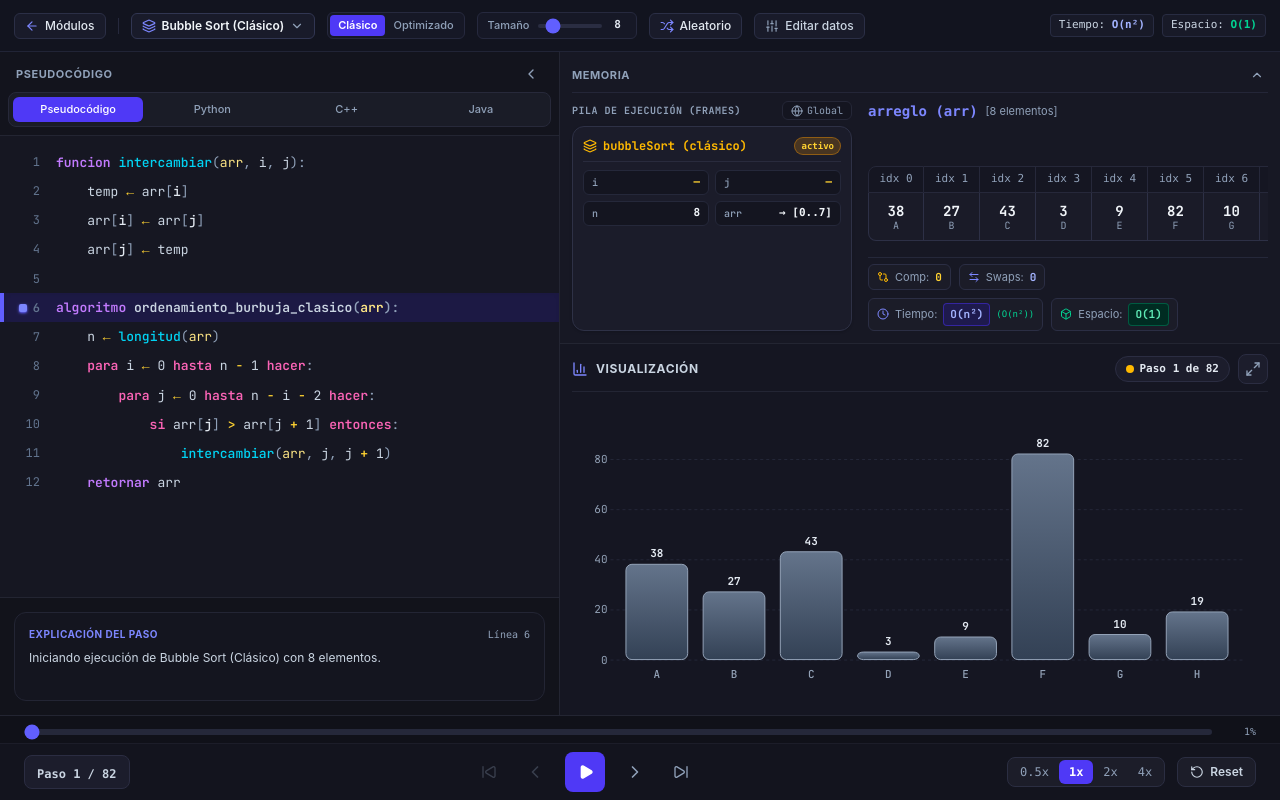
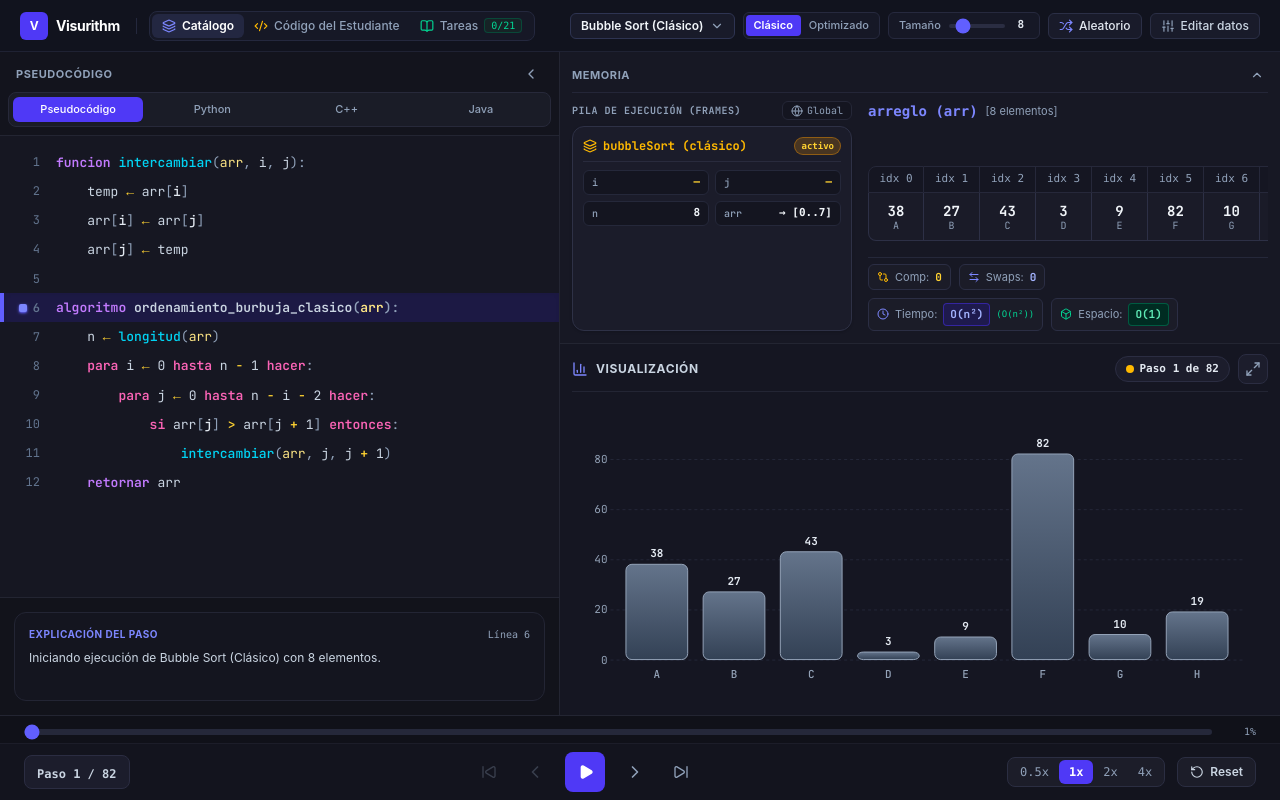
Before and after one commit to 1Keyarga/algoritmia-visualizer, a React (Vite) app: page / in a window 1280 px wide. Both pictures are taken after a click on the button "Continuar aprendizaje". Built offline with nearby package versions, Linux system fonts and the light colour scheme.

Commit message:
v23.0
Separación del producto del Home

```diff
--- a/index.html
+++ b/index.html
@@ -4,7 +4,7 @@
     <meta charset="UTF-8" />
     <link rel="icon" type="image/svg+xml" href="/favicon.svg" />
     <meta name="viewport" content="width=device-width, initial-scale=1.0" />
-    <title>Visualizador Interactivo de Algoritmos</title>
+    <title>Visurithm — Visualizador Interactivo de Algoritmos</title>
     <link rel="preconnect" href="https://fonts.googleapis.com">
     <link rel="preconnect" href="https://fonts.gstatic.com" crossorigin>
     <link href="https://fonts.googleapis.com/css2?family=Inter:wght@400;500;600;700&family=JetBrains+Mono:wght@400;500;600;700&display=swap" rel="stylesheet">
--- a/src/App.tsx
+++ b/src/App.tsx
@@ -179,10 +179,35 @@ export function App() {
     }
   };
 
-  // CAPA PRINCIPAL: Selección de Módulo
+  const handleNavigateModule = (targetModule: AppModule) => {
+    if (targetModule === 'home') {
+      setIsPredictionModeActive(false);
+      setActiveModule('home');
+    } else if (targetModule === 'algorithms') {
+      if (selectedAlgorithm.id === 'custom-ast') {
+        setSelectedAlgorithm(ALGORITHMS_CATALOG[0]);
+      }
+      setIsPredictionModeActive(false);
+      setActiveModule('algorithms');
+      playback.reset();
+    } else if (targetModule === 'student_code') {
+      setSelectedAlgorithm(CUSTOM_AST_METADATA);
+      setIsPredictionModeActive(false);
+      setActiveModule('student_code');
+      playback.reset();
+    } else if (targetModule === 'guided_tasks') {
+      if (selectedAlgorithm.id === 'custom-ast') {
+        setSelectedAlgorithm(ALGORITHMS_CATALOG[0]);
+      }
+      setActiveModule('guided_tasks');
+      playback.reset();
+    }
+  };
+
+  // PORTADA DE INICIO (separada del entorno de trabajo para futuro login de estudiantes)
   if (activeModule === 'home') {
     return (
-      <div className="flex flex-col h-full w-full min-h-0 bg-[#111217] text-slate-100 font-sans">
+      <div className="flex flex-col h-full w-full min-h-0 bg-[#0d0e16] text-slate-100 font-sans">
         <HomeHub
           onEnterAlgorithmsModule={initialAlgo => {
             const target = initialAlgo || ALGORITHMS_CATALOG[0];
@@ -194,16 +219,8 @@ export function App() {
             setActiveModule('algorithms');
             playback.reset();
           }}
-          onEnterStudentCodeModule={() => {
-            setSelectedAlgorithm(CUSTOM_AST_METADATA);
-            setIsPredictionModeActive(false);
-            setActiveModule('student_code');
-            playback.reset();
-          }}
-          onEnterGuidedTasksModule={() => {
-            setActiveModule('guided_tasks');
-            playback.reset();
-          }}
+          onEnterStudentCodeModule={() => handleNavigateModule('student_code')}
+          onEnterGuidedTasksModule={() => handleNavigateModule('guided_tasks')}
           completedTasksCount={completedTaskIds.length}
         />
       </div>
@@ -217,13 +234,10 @@ export function App() {
 
   return (
     <div className="flex flex-col h-full w-full min-h-0 bg-[#111217] text-slate-100 font-sans">
-      {/* Barra de navegación dedicada exclusivamente al módulo activo */}
+      {/* Barra única del entorno de trabajo (Visurithm Workspace) */}
       <Navbar
         activeModule={activeModule}
-        onBackToHome={() => {
-          setIsPredictionModeActive(false);
-          setActiveModule('home');
-        }}
+        onNavigateModule={handleNavigateModule}
         selectedAlgorithm={selectedAlgorithm}
         onSelectAlgorithm={algo => {
           setSelectedAlgorithm(algo);
--- a/src/components/layout/HomeHub.tsx
+++ b/src/components/layout/HomeHub.tsx
@@ -81,47 +81,26 @@ export const HomeHub: React.FC<HomeHubProps> = ({
   }, []);
 
   const currentFrame = HERO_PREVIEW_FRAMES[frameIdx];
+  const uniqueCatalogAlgorithms = ALGORITHMS_CATALOG.filter(
+    algo => algo.id !== 'bubble-sort-classic'
+  );
 
   return (
     <div className="flex-1 flex flex-col min-h-0 bg-[#0d0e16] text-slate-100 overflow-y-auto select-none font-sans">
-      {/* Barra superior institucional sobria */}
-      <header className="h-14 bg-[#11131e] border-b border-[#1f2233] px-6 lg:px-12 flex items-center justify-between shrink-0">
-        <div className="flex items-center gap-3">
-          <div className="w-7 h-7 rounded-md bg-indigo-600 flex items-center justify-center text-white font-bold text-xs tracking-tight">
-            <span>VA</span>
+      {/* Contenedor central de Portada (independiente del workspace del producto) */}
+      <div className="flex-1 max-w-6xl w-full mx-auto px-6 lg:px-10 py-7 lg:py-9 flex flex-col justify-between gap-8">
+        {/* Identidad superior limpia de portada (sin barra de navegación) */}
+        <div className="flex items-center justify-between">
+          <div className="flex items-center gap-2.5">
+            <div className="w-7 h-7 rounded-md bg-indigo-600 flex items-center justify-center text-white font-bold text-xs tracking-tight">
+              <span>V</span>
+            </div>
+            <span className="text-sm font-bold tracking-tight text-white">Visurithm</span>
+            <span className="text-xs text-slate-500 hidden sm:inline">
+              · Visualizador Interactivo de Algoritmos
+            </span>
           </div>
-          <span className="text-xs font-semibold tracking-wide text-slate-200">
-            Visualizador Interactivo de Algoritmos
-          </span>
         </div>
-
-        <nav className="flex items-center gap-1 sm:gap-2">
-          <button
-            onClick={() => onEnterAlgorithmsModule()}
-            className="px-3 py-1.5 rounded-md text-xs font-medium text-slate-300 hover:text-white hover:bg-[#191c2c] transition-colors cursor-pointer"
-          >
-            Catálogo de Algoritmos
-          </button>
-          <button
-            onClick={onEnterStudentCodeModule}
-            className="px-3 py-1.5 rounded-md text-xs font-medium text-slate-300 hover:text-white hover:bg-[#191c2c] transition-colors cursor-pointer"
-          >
-            Código del Estudiante
-          </button>
-          <button
-            onClick={onEnterGuidedTasksModule}
-            className="px-3 py-1.5 rounded-md text-xs font-medium text-slate-300 hover:text-white hover:bg-[#191c2c] transition-colors flex items-center gap-1.5 cursor-pointer"
-          >
-            <span>Tareas Guiadas</span>
-            <span className="text-[10px] font-mono px-1.5 py-0.2 rounded bg-[#182628] text-emerald-400 border border-emerald-800/60">
-              {completedTasksCount}/21
-            </span>
-          </button>
-        </nav>
-      </header>
-
-      {/* Contenedor central */}
-      <div className="flex-1 max-w-6xl w-full mx-auto px-6 lg:px-10 py-8 lg:py-10 flex flex-col justify-between gap-9">
         {/* Sección principal */}
         <section className="grid grid-cols-1 lg:grid-cols-12 gap-8 lg:gap-10 items-center">
           {/* Columna izquierda */}
@@ -227,7 +206,9 @@ export const HomeHub: React.FC<HomeHubProps> = ({
                 <div className="w-8 h-8 rounded-lg bg-[#191d30] border border-[#292f4c] flex items-center justify-center text-indigo-400">
                   <Layers className="w-4 h-4" />
                 </div>
-                <span className="text-[11px] font-mono text-slate-400">8 algoritmos</span>
+                <span className="text-[11px] font-mono text-slate-400">
+                  {uniqueCatalogAlgorithms.length} algoritmos
+                </span>
               </div>
 
               <div>
@@ -239,7 +220,7 @@ export const HomeHub: React.FC<HomeHubProps> = ({
               </div>
 
               <div className="flex flex-wrap gap-1.5 pt-2 border-t border-[#1d2136]">
-                {ALGORITHMS_CATALOG.map(algo => (
+                {uniqueCatalogAlgorithms.map(algo => (
                   <button
                     key={algo.id}
                     onClick={() => onEnterAlgorithmsModule(algo)}
--- a/src/components/layout/Navbar.tsx
+++ b/src/components/layout/Navbar.tsx
@@ -9,13 +9,12 @@ import {
   Layers,
   Code2,
   BookOpen,
-  ArrowLeft,
 } from 'lucide-react';
 import { DatasetModal } from './DatasetModal';
 
 interface NavbarProps {
   activeModule: Exclude<AppModule, 'home'>;
-  onBackToHome: () => void;
+  onNavigateModule: (module: AppModule) => void;
   selectedAlgorithm: AlgorithmMetadata;
   onSelectAlgorithm: (algo: AlgorithmMetadata) => void;
   datasetSize: number;
@@ -30,7 +29,7 @@ interface NavbarProps {
 
 export const Navbar: React.FC<NavbarProps> = ({
   activeModule,
-  onBackToHome,
+  onNavigateModule,
   selectedAlgorithm,
   onSelectAlgorithm,
   datasetSize,
@@ -76,31 +75,78 @@ export const Navbar: React.FC<NavbarProps> = ({
 
   return (
     <>
-      <header className="h-13 bg-[#12141f] border-b border-[#212436] px-3.5 flex items-center justify-between shrink-0 select-none">
-        {/* Zona izquierda: Retorno a Módulos y barra de herramientas del módulo activo */}
-        <div className="flex items-center gap-2 lg:gap-3 overflow-hidden">
+      <header className="h-13 bg-[#11131e] border-b border-[#1f2233] px-3.5 lg:px-5 flex items-center justify-between gap-3 shrink-0 select-none z-30">
+        {/* Zona izquierda: Marca Visurithm (vuelve a la portada) + Selector de los 3 módulos del producto */}
+        <div className="flex items-center gap-2.5 lg:gap-3 shrink-0">
           <button
-            onClick={onBackToHome}
-            className="flex items-center gap-1.5 px-2.5 py-1 rounded-md bg-[#191b2a] hover:bg-[#222538] border border-[#2b2f46] text-slate-200 hover:text-white text-xs font-medium transition-colors cursor-pointer shrink-0"
-            title="Volver a la pantalla principal de módulos"
+            onClick={() => onNavigateModule('home')}
+            className="flex items-center gap-2 text-left group cursor-pointer shrink-0 pr-1"
+            title="Volver a la portada de Visurithm"
           >
-            <ArrowLeft className="w-3.5 h-3.5 text-indigo-400" />
-            <span>Módulos</span>
+            <div className="w-7 h-7 rounded-md bg-indigo-600 group-hover:bg-indigo-500 flex items-center justify-center text-white font-bold text-xs tracking-tight transition-colors">
+              <span>V</span>
+            </div>
+            <span className="text-sm font-bold tracking-tight text-white">
+              Visurithm
+            </span>
           </button>
 
-          <div className="h-4 w-[1px] bg-[#26293d] shrink-0" />
+          <div className="h-4 w-[1px] bg-[#24283d] shrink-0" />
 
-          {/* MÓDULO 1: CATÁLOGO DE ALGORITMOS */}
+          {/* Selector de funcionalidades del producto */}
+          <nav className="flex items-center bg-[#161826] border border-[#24283e] p-0.5 rounded-lg">
+            <button
+              onClick={() => onNavigateModule('algorithms')}
+              className={`flex items-center gap-1.5 px-2.5 py-1 rounded-md text-xs font-medium transition-colors cursor-pointer ${
+                activeModule === 'algorithms'
+                  ? 'bg-[#232741] text-white font-semibold'
+                  : 'text-slate-400 hover:text-slate-200'
+              }`}
+            >
+              <Layers className="w-3.5 h-3.5 text-indigo-400" />
+              <span>Catálogo</span>
+            </button>
+
+            <button
+              onClick={() => onNavigateModule('student_code')}
+              className={`flex items-center gap-1.5 px-2.5 py-1 rounded-md text-xs font-medium transition-colors cursor-pointer ${
+                activeModule === 'student_code'
+                  ? 'bg-[#232741] text-white font-semibold'
+                  : 'text-slate-400 hover:text-slate-200'
+              }`}
+            >
+              <Code2 className="w-3.5 h-3.5 text-amber-400" />
+              <span>Código del Estudiante</span>
+            </button>
+
+            <button
+              onClick={() => onNavigateModule('guided_tasks')}
+              className={`flex items-center gap-1.5 px-2.5 py-1 rounded-md text-xs font-medium transition-colors cursor-pointer ${
+                activeModule === 'guided_tasks'
+                  ? 'bg-[#232741] text-white font-semibold'
+                  : 'text-slate-400 hover:text-slate-200'
+              }`}
+            >
+              <BookOpen className="w-3.5 h-3.5 text-emerald-400" />
+              <span>Tareas</span>
+              <span className="text-[10px] font-mono px-1.5 py-0.2 rounded bg-[#162326] text-emerald-400 border border-emerald-800/60">
+                {completedTasksCount}/21
+              </span>
+            </button>
+          </nav>
+        </div>
+
+        {/* Zona derecha: Herramientas del algoritmo activo (cuando está en Catálogo) */}
         {activeModule === 'algorithms' && (
-            <>
+          <div className="flex items-center gap-2 overflow-x-auto">
+            {/* Selector de algoritmo */}
             <div className="relative shrink-0 z-50">
               <button
                 ref={buttonRef}
                 onClick={() => setIsAlgoMenuOpen(!isAlgoMenuOpen)}
-                  className="flex items-center gap-1.5 px-2.5 py-1 rounded-md text-xs font-semibold transition-colors cursor-pointer border bg-[#191b2a] hover:bg-[#222538] border-[#313652] text-slate-100"
+                className="flex items-center gap-1.5 px-2.5 py-1 rounded-md text-xs font-semibold transition-colors cursor-pointer border bg-[#191b2a] hover:bg-[#222538] border-[#2e3452] text-slate-100"
               >
-                  <Layers className="w-3.5 h-3.5 shrink-0 text-indigo-400" />
-                  <span className="truncate max-w-[140px] sm:max-w-[180px] md:max-w-[210px]">
+                <span className="truncate max-w-[140px] sm:max-w-[185px]">
                   {selectedAlgorithm.name}
                 </span>
                 <ChevronDown
@@ -187,8 +233,8 @@ export const Navbar: React.FC<NavbarProps> = ({
             )}
 
             {/* Control deslizante de tamaño del arreglo */}
-              <div className="flex items-center gap-2 bg-[#161826] border border-[#26293e] px-2.5 py-1 rounded-md shrink-0 hidden md:flex">
-                <span className="text-[11px] text-slate-400 font-medium hidden lg:inline">
+            <div className="flex items-center gap-2 bg-[#161826] border border-[#26293e] px-2.5 py-1 rounded-md shrink-0 hidden xl:flex">
+              <span className="text-[11px] text-slate-400 font-medium">
                 Tamaño
               </span>
               <input
@@ -197,7 +243,7 @@ export const Navbar: React.FC<NavbarProps> = ({
                 max={25}
                 value={datasetSize}
                 onChange={e => onChangeDatasetSize(Number(e.target.value))}
-                  className="w-14 lg:w-16 h-1 bg-[#2a2d42] rounded-lg appearance-none cursor-pointer accent-indigo-500"
+                className="w-14 h-1 bg-[#2a2d42] rounded-lg appearance-none cursor-pointer accent-indigo-500"
               />
               <span className="text-[11px] font-mono font-bold text-slate-200 w-4 text-center">
                 {datasetSize}
@@ -214,7 +260,7 @@ export const Navbar: React.FC<NavbarProps> = ({
                   type="number"
                   value={searchTarget || ''}
                   onChange={e => onChangeSearchTarget?.(Number(e.target.value))}
-                    className="w-14 lg:w-16 h-5 bg-[#222538] border border-[#353954] rounded px-1.5 text-[11px] font-mono font-bold text-amber-300 focus:outline-none focus:border-indigo-500"
+                  className="w-14 h-5 bg-[#222538] border border-[#353954] rounded px-1.5 text-[11px] font-mono font-bold text-amber-300 focus:outline-none focus:border-indigo-500"
                   placeholder="valor"
                 />
               </div>
@@ -227,7 +273,7 @@ export const Navbar: React.FC<NavbarProps> = ({
               title="Generar nuevo arreglo aleatorio"
             >
               <Shuffle className="w-3.5 h-3.5 text-indigo-400 shrink-0" />
-                <span className="hidden sm:inline">Aleatorio</span>
+              <span className="hidden md:inline">Aleatorio</span>
             </button>
 
             {/* Personalizar valores */}
@@ -237,50 +283,8 @@ export const Navbar: React.FC<NavbarProps> = ({
               title="Ingresar valores personalizados"
             >
               <Sliders className="w-3.5 h-3.5 text-slate-400 shrink-0" />
-                <span className="hidden lg:inline">Editar datos</span>
+              <span className="hidden md:inline">Editar datos</span>
             </button>
-            </>
-          )}
-
-          {/* MÓDULO 2: CÓDIGO DEL ESTUDIANTE */}
-          {activeModule === 'student_code' && (
-            <div className="flex items-center gap-2">
-              <div className="flex items-center gap-1.5 px-2.5 py-1 rounded-md bg-[#191b2a] border border-[#2c3048] text-slate-200 text-xs font-semibold">
-                <Code2 className="w-3.5 h-3.5 text-amber-400" />
-                <span>Código del Estudiante</span>
-              </div>
-              <span className="hidden md:inline text-xs text-slate-400">
-                Análisis e instrumentación AST (C / JavaScript)
-              </span>
-            </div>
-          )}
-
-          {/* MÓDULO 3: TAREAS INTERACTIVAS GUIADAS */}
-          {activeModule === 'guided_tasks' && (
-            <div className="flex items-center gap-2">
-              <div className="flex items-center gap-1.5 px-2.5 py-1 rounded-md bg-[#191b2a] border border-[#2c3048] text-slate-200 text-xs font-semibold">
-                <BookOpen className="w-3.5 h-3.5 text-emerald-400" />
-                <span>Tareas Interactivas Guiadas</span>
-              </div>
-              <span className="text-[11px] font-mono px-2 py-0.5 rounded bg-[#162326] text-emerald-400 border border-emerald-800/60">
-                {completedTasksCount} / 21 resueltas
-              </span>
-              <span className="hidden lg:inline text-xs text-slate-400">
-                — {selectedAlgorithm.name}
-              </span>
-            </div>
-          )}
-        </div>
-
-        {/* Zona derecha: Resumen técnico de complejidad del algoritmo activo */}
-        {activeModule !== 'student_code' && (
-          <div className="hidden sm:flex items-center gap-2 text-[11px] font-mono shrink-0">
-            <span className="px-2 py-0.5 rounded bg-[#181a28] border border-[#282c42] text-slate-300">
-              Tiempo: <strong className="text-indigo-300">{selectedAlgorithm.complexity.time}</strong>
-            </span>
-            <span className="px-2 py-0.5 rounded bg-[#181a28] border border-[#282c42] text-slate-300">
-              Espacio: <strong className="text-emerald-400">{selectedAlgorithm.complexity.space}</strong>
-            </span>
           </div>
         )}
       </header>
```
Lines whose indentation alone changed are shown as unchanged.
